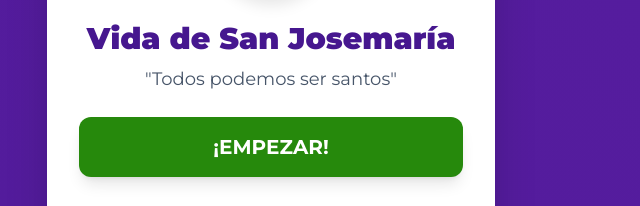
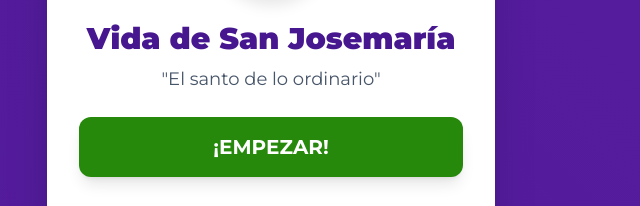
Before and after one commit to gabrielbailly/trivial-san-josemaria, a plain HTML site: page index.html in a window 1280 px wide. Shown: the part 308-514 px from the top of the page, 369-1009 px from the left. Drawn offline with nearby package versions, Linux system fonts and the light colour scheme.

Commit message:
Update paragraph text in index.html

```diff
--- a/index.html
+++ b/index.html
@@ -120,7 +120,7 @@
                  class="profile-img">
 
             <h1 class="text-3xl font-black mb-2 text-[#46178f]">Vida de San Josemaría</h1>
-            <p class="text-lg mb-6 font-medium text-slate-600">"Todos podemos ser santos"</p>
+            <p class="text-lg mb-6 font-medium text-slate-600">"El santo de lo ordinario"</p>
 
             <button onclick="startGame()" class="w-full bg-[#26890c] hover:bg-[#1f6d0a] text-white font-bold py-4 rounded-xl text-xl transition-all shadow-lg">
                 ¡EMPEZAR!
```
